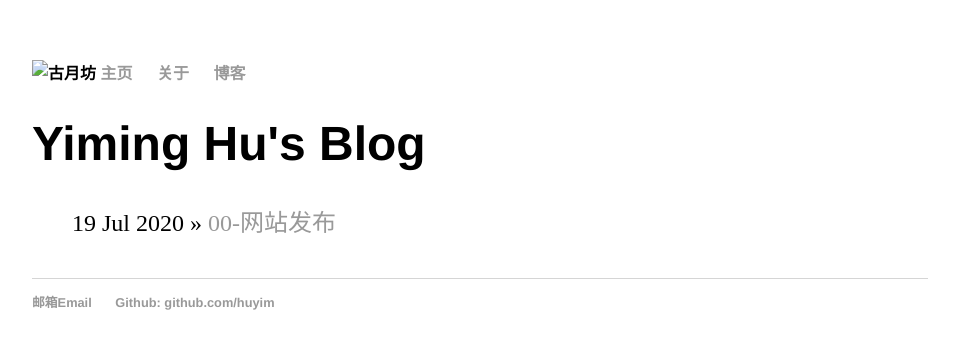
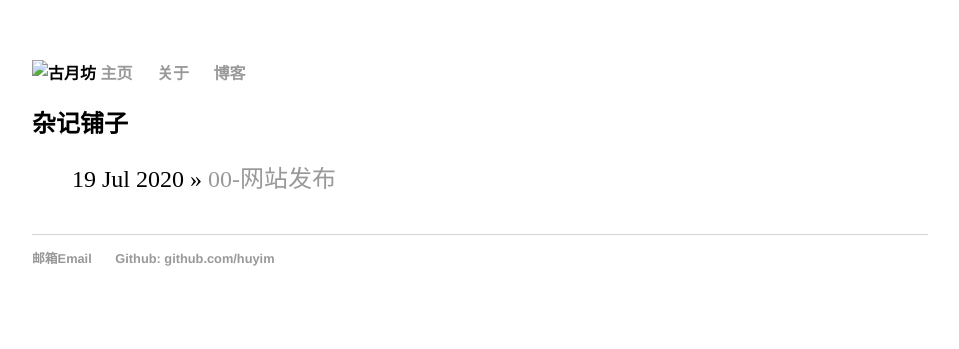
Before and after one commit to huyim/huyim.github.io, a Jekyll site: the page built from blog/index.html, in a window 1280 px wide. Shown: the top 349 px of the page, without its empty margins (160-1119 px from the left). Built offline with Jekyll 4.4.1, drawn with Linux system fonts in a browser that asks for light colours.

Commit message:
Update index.html

```diff
--- a/blog/index.html
+++ b/blog/index.html
@@ -1,8 +1,8 @@
 ---
 layout: default
-title: Yiming Hu's Blog
+title: 杂记铺子
 ---
-	<h1>{{ page.title }}</h1>
+	<h2>{{ page.title }}</h2>
 	<ul class="posts">
 
 	  {% for post in site.posts %}
```
